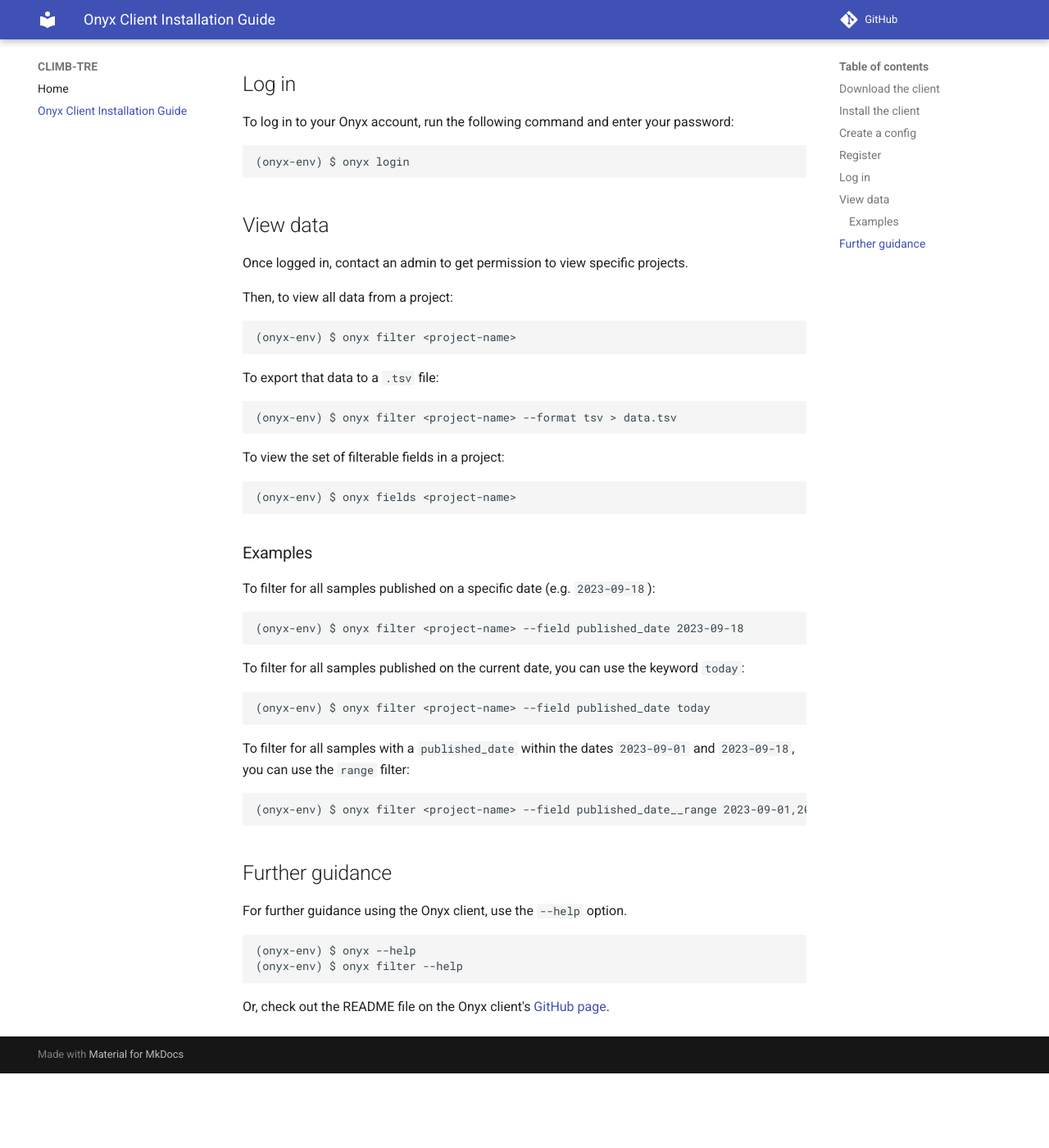
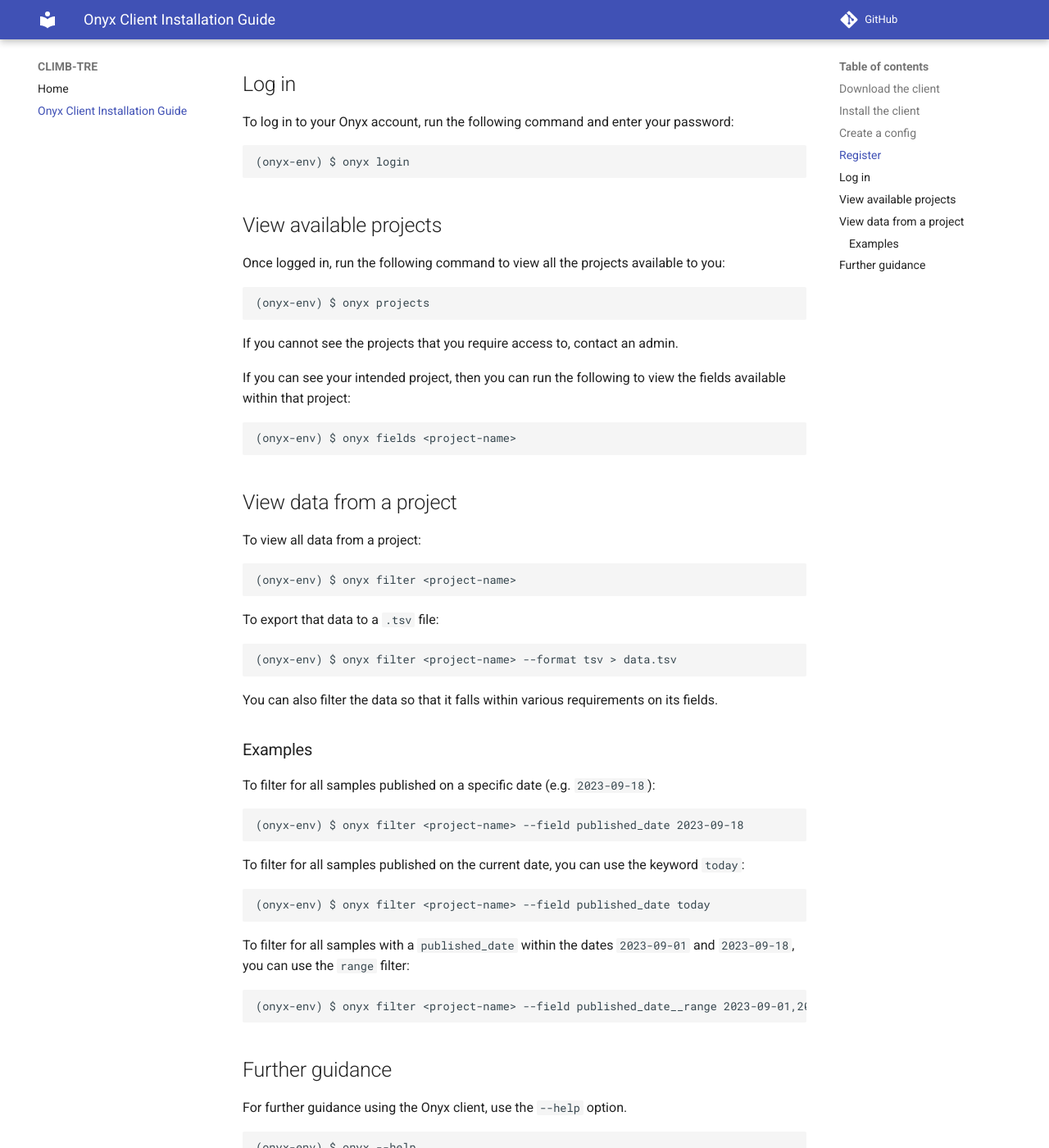
Before and after one commit to warrickball/climb-tre.github.io, an MkDocs documentation site: the page built from docs/onyx_client_installation_guide.md, in a window 1280 px wide and 1400 px high, scrolled down 1494 px. Shown: the whole window at 82% size. Built offline with MkDocs 1.6.1 and Material for MkDocs 9.7.7, drawn with Linux system fonts in a browser that asks for light colours; comment, search, counter and statistics services are not loaded; before the commit the page ends 2803 px from its top, so only the background shows below that; some of the changed text lies outside the part shown.

Commit message:
Updated Onyx client install instructions with guide to viewing available projects

````diff
--- a/docs/onyx_client_installation_guide.md
+++ b/docs/onyx_client_installation_guide.md
@@ -70,11 +70,26 @@
 (onyx-env) $ onyx login
 ```
 
-## View data
+## View available projects
 
-Once logged in, contact an admin to get permission to view specific projects.
+Once logged in, run the following command to view all the projects available to you:
 
-Then, to view all data from a project:
+```
+(onyx-env) $ onyx projects
+```
+
+If you cannot see the projects that you require access to, contact an admin.
+
+If you can see your intended project, then you can run the following to view the fields available within that project:
+
+```
+(onyx-env) $ onyx fields <project-name>
+```
+
+
+## View data from a project
+
+To view all data from a project:
 
 ```
 (onyx-env) $ onyx filter <project-name>
@@ -86,11 +101,7 @@
 (onyx-env) $ onyx filter <project-name> --format tsv > data.tsv
 ```
 
-To view the set of filterable fields in a project:
-
-```
-(onyx-env) $ onyx fields <project-name>
-```
+You can also filter the data so that it falls within various requirements on its fields.
 
 ### Examples
 
@@ -121,4 +132,4 @@
 (onyx-env) $ onyx filter --help
 ```
 
-Or, check out the README file on the Onyx client's [GitHub page](https://github.com/CLIMB-TRE/onyx-client).
+For more information, such as how to use the Python API, check out the README file on the Onyx client's [GitHub page](https://github.com/CLIMB-TRE/onyx-client).
````
